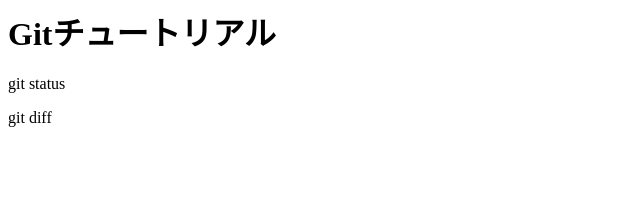
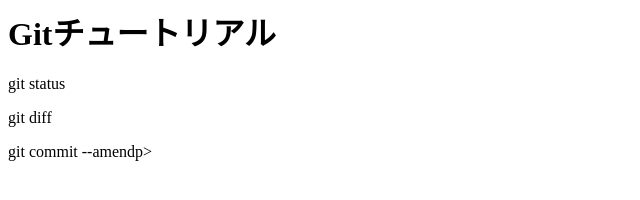
Before and after one commit to tesla1017/git-tutorial, a plain HTML site: page index.html in a window 1280 px wide. Shown: the whole page, without its empty margins (0-640 px from the left). Drawn offline with Linux system fonts and the light colour scheme.

Commit message:
git commit --amend

```diff
--- a/index.html
+++ b/index.html
@@ -1,3 +1,4 @@
 <h1>Gitチュートリアル</h1>
 <p>git status</p>
 <p>git diff</p>
+<p>git commit --amendp>
```
